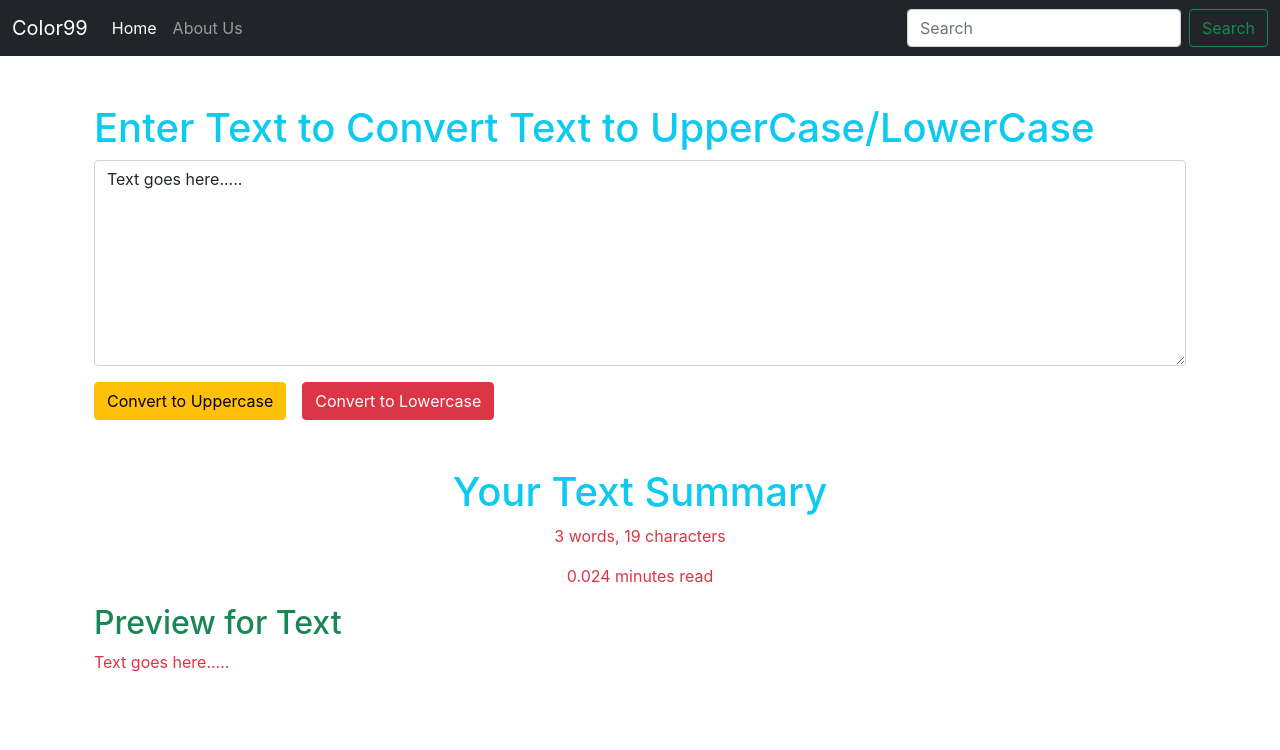
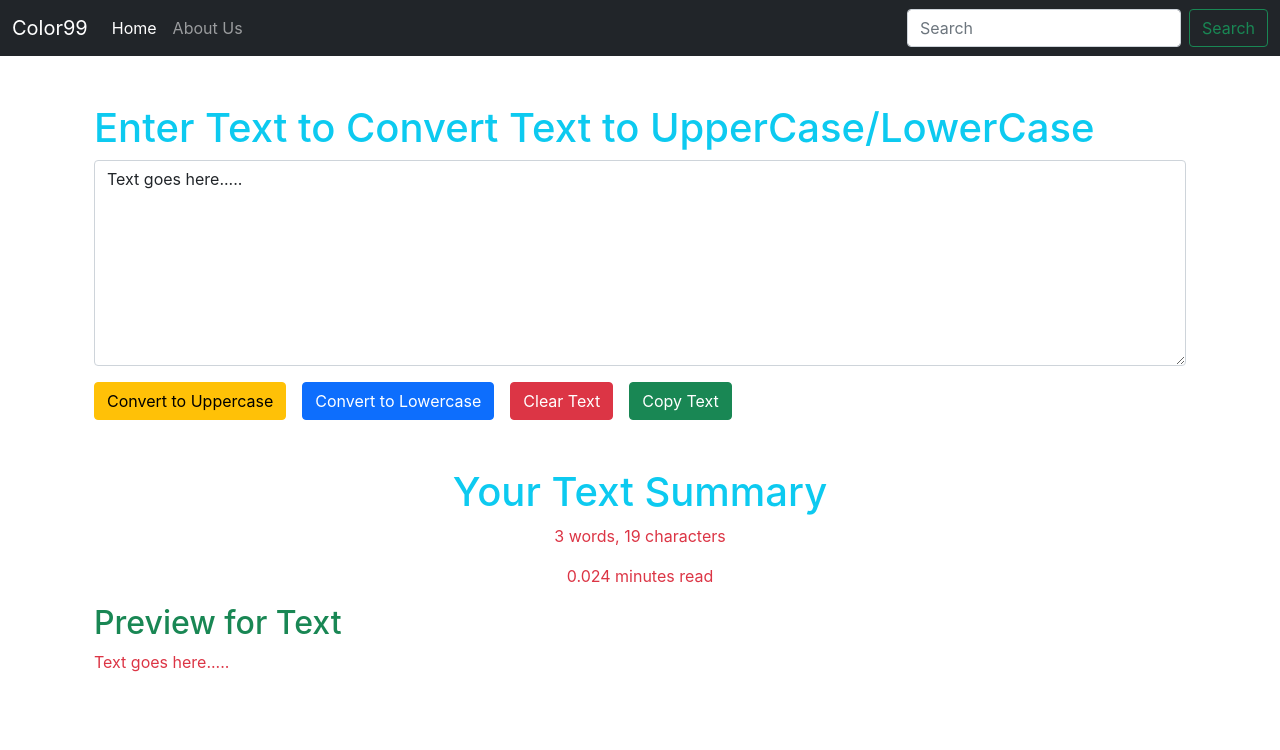
Before and after one commit to UtkarshPatel9934/React, a React (Create React App) app in the folder colour99/: page / in a window 1280 px wide. Shown: the top 750 px of the page. Built offline with nearby package versions, Linux system fonts and the light colour scheme.

Commit message:
Customized the onClick events in App

```diff
--- a/colour99/src/Components/TextForms.js
+++ b/colour99/src/Components/TextForms.js
@@ -32,6 +32,19 @@ export default function TextForms(props) {
 		let newText = text.toLowerCase();
 		setText(newText);
 	}
+	const clearText = () =>{
+		// alert('Btn has been clicked by you.....');
+		let newText = '';
+		setText(newText);
+	}
+	const copyText = (t) =>{
+
+		var content = document.getElementById('myBox');
+		content.select();
+		document.execCommand('copy');
+
+		alert("Copied!");
+	}
 
 	// in the onChange event we have an object called event
 	const handleOnChange = (event) =>{
@@ -47,7 +60,9 @@ export default function TextForms(props) {
 				<h1 htmlFor="myBox" className="form-label text-info">{props.label}</h1>
 				<textarea className="form-control" id="myBox" value={text} onChange={handleOnChange} rows="8" /* placeholder={props.placeholder} */></textarea>
 				<button type="button" onClick={handleUpClick} className="me-3 mt-3 btn btn-warning">Convert to Uppercase</button>
-				<button type="button" onClick={handleDownClick} className="mt-3 btn btn-danger">Convert to Lowercase</button>
+				<button type="button" onClick={handleDownClick} className="mt-3 me-3 btn btn-primary">Convert to Lowercase</button>
+				<button type="button" onClick={clearText} className="me-3 mt-3 btn btn-danger">Clear Text</button>
+				<button type="button" onClick={copyText} className="me-3 mt-3 btn btn-success">Copy Text</button>
 			</div>
 
 			<div className="container my-5 text-center">
```
